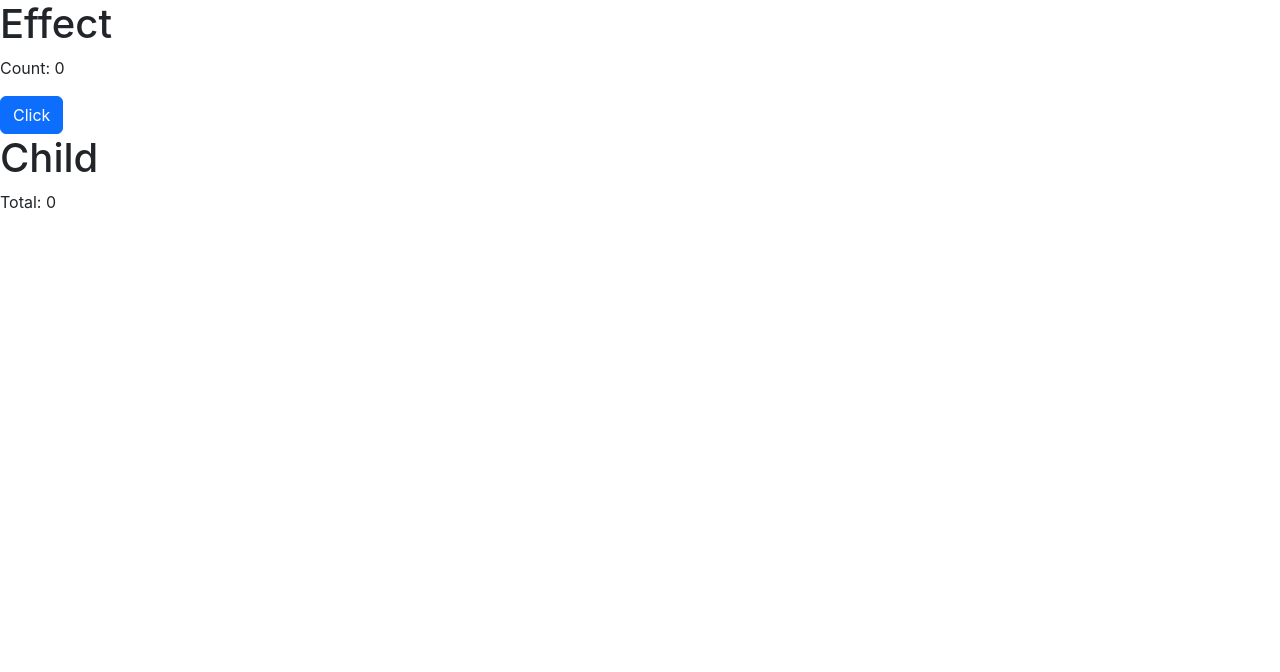
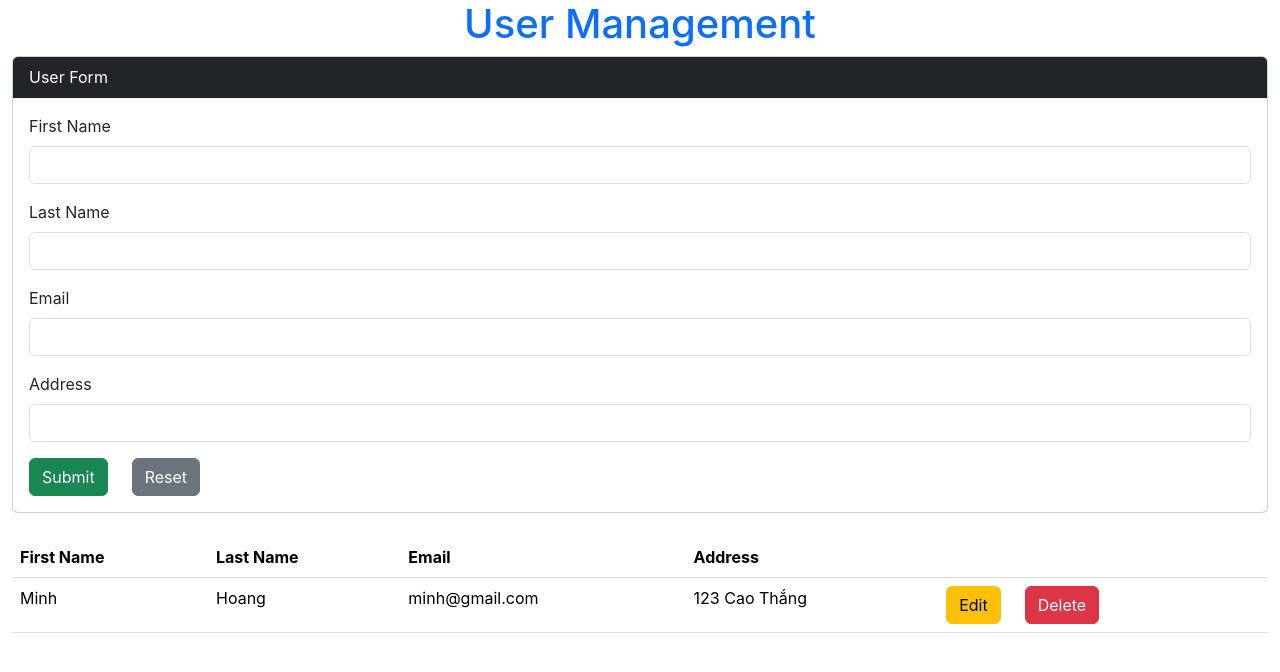
Before and after one commit to B34R-e/bc42-react-first-deploy, a React (Create React App) app: page / in a window 1280 px wide. Shown: the top 672 px of the page. Built offline with nearby package versions, Linux system fonts and the light colour scheme.

Commit message:
BT-UserManagement

```diff
--- a/src/App.js
+++ b/src/App.js
@@ -20,7 +20,7 @@ import UserManagement from "./BT_UserManagement/UserManagement";
 function App() {
   return (
   <div>
-    <Effect/>
+    <UserManagement/>
   </div>
   )
 }
--- a/src/BT_UserManagement/UserForm.jsx
+++ b/src/BT_UserManagement/UserForm.jsx
@@ -1,14 +1,19 @@
-import React, {useState} from 'react'
+import React, {useState, useEffect} from 'react'
 
-function UserForm({onSubmit, selectedUser}) {
+function UserForm({onSubmit, selectedUser, onReset}) {
     // Quản lý giá trị của các input trong state
     const [values, setValues] = useState({
-        id: selectedUser.id,
-        firstName: selectedUser.firstName,
-        lastName: selectedUser.lastName,
-        email: selectedUser.email,
-        address: selectedUser.address,
+        firstName: "",
+        lastName: "",
+        email: "",
+        address: "",
     },);
+
+    // Hàm setup của useEffect sẽ được chạy ở sau lần render đầu tiên và mỗi khi giá trị của props user thay đổi
+    useEffect(() => {
+        // Dùng giá trị mới của prop user để cập nhật cho state values
+        setValues(selectedUser);
+    }, [selectedUser])
 
     const handleSubmit = (evt) => {
         // Chặn hành vi submit mặc định của form
@@ -44,6 +49,7 @@ function UserForm({onSubmit, selectedUser}) {
                 address: "",
             }
         )
+        onReset();
     }
 
   return (
@@ -93,7 +99,8 @@ function UserForm({onSubmit, selectedUser}) {
         </div>
 
         <button type='submit' className='btn btn-success me-4'>Submit</button>
-        <button type='button' className='btn btn-secondary' onClick={handleResetForm}>Reset</button>
+        <button type='button' className='btn btn-secondary' onClick={handleResetForm}
+        >Reset</button>
     </form>
   )
 }
--- a/src/BT_UserManagement/UserManagement.jsx
+++ b/src/BT_UserManagement/UserManagement.jsx
@@ -52,7 +52,8 @@ function UserManagement() {
         <div className='card'>
             <div className="card-header bg-dark text-white">User Form</div>
             <div className='card-body'>
-                <UserForm onSubmit={handleSubmit} selectedUser={selectedUser} key={selectedUser.id}/>
+                <UserForm onSubmit={handleSubmit} selectedUser={selectedUser}
+                onReset={() => setSelectedUser({})}/>
             </div>
         </div>
         <div className='mt-4'>
```
